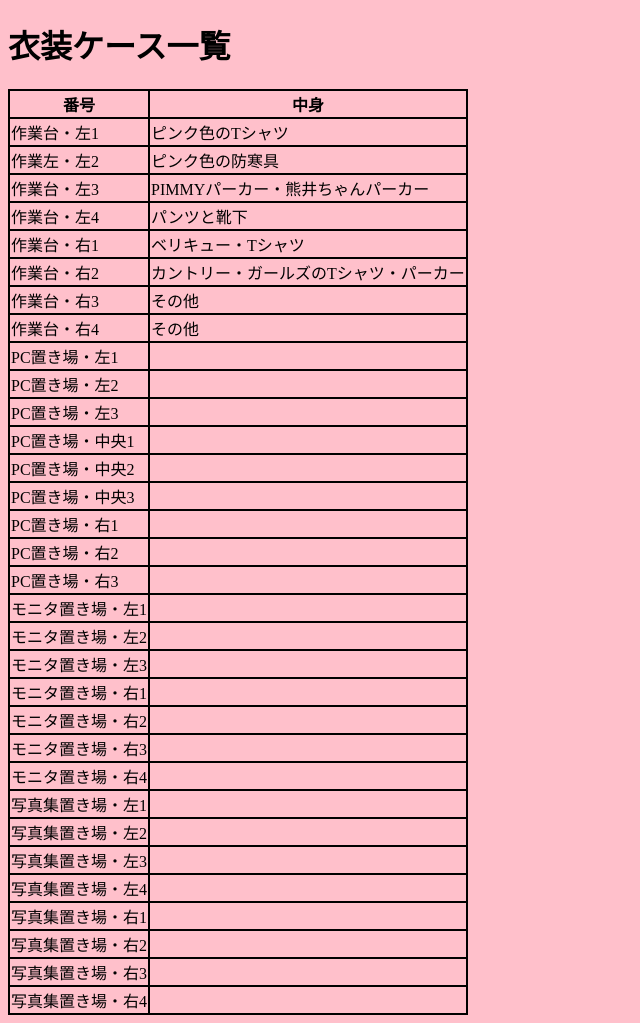
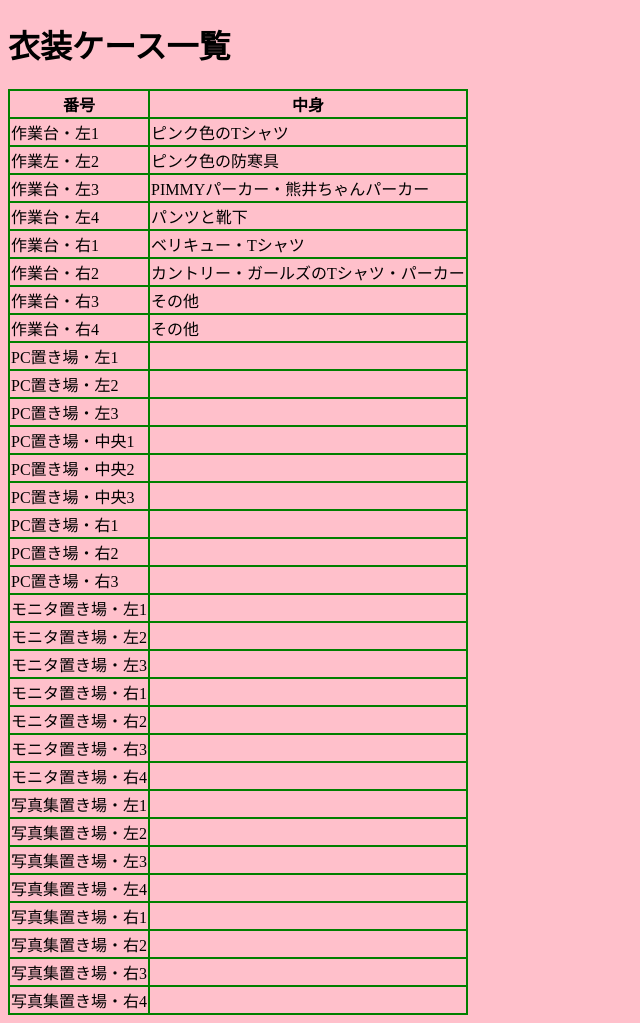
Before and after one commit to takaoyamakoshi/momochi, a Jekyll site: the page built from 衣装ケース一覧.md, in a window 1280 px wide. Shown: the whole page, without its empty margins (0-640 px from the left). Built offline with Jekyll 4.4.1, drawn with Linux system fonts in a browser that asks for light colours; our own code applies the rules of GitHub Pages for plain Markdown files.

Commit message:
表の見栄えを調整

```diff
--- a/_layouts/default.html
+++ b/_layouts/default.html
@@ -3,9 +3,9 @@
   <head>
     <meta charset='utf-8'>
     <style type="text/css">
-      td, th {border: 2px black solid; }
+      td, th {border: 2px green solid; }
       table {
-        border: 2px black solid;
+        border: 2px green solid;
         border-collapse:  collapse;
       }
     </style>
```
